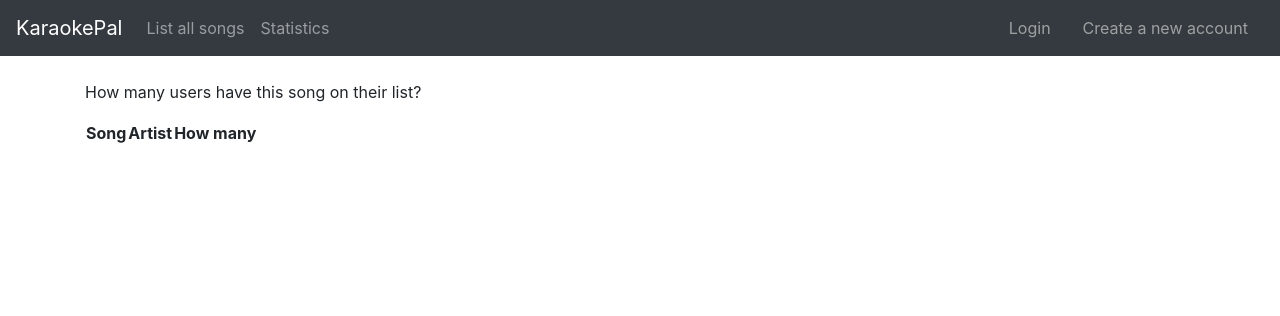
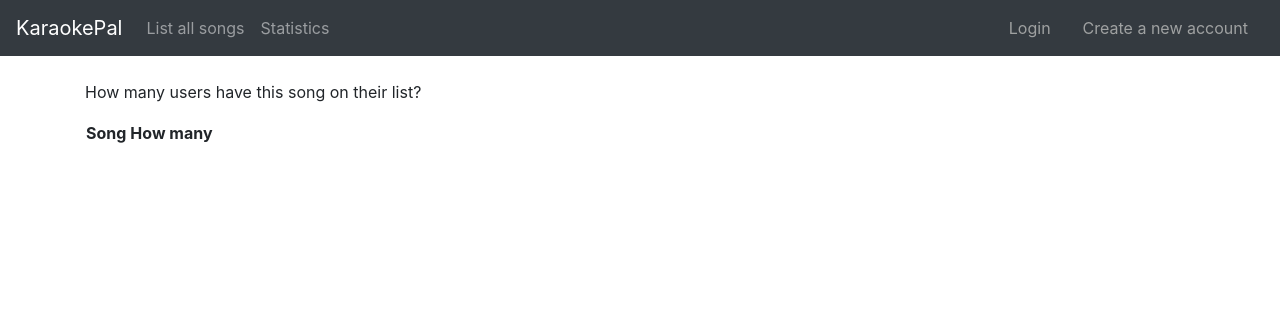
Before and after one commit to apndx/Karaokepal, a Flask app: page /songs/stats/ in a window 1280 px wide. Shown: the top 316 px of the page. Run offline with Flask 2, Linux system fonts and the light colour scheme; data that the repository does not hold is empty; some libraries are stand-ins or nearby versions.

Commit message:
stats heroku debug

```diff
--- a/application/songs/models.py
+++ b/application/songs/models.py
@@ -57,7 +57,6 @@ class Song(Base):
             response = []
             for row in res:
                 response.append({"name":row[0], "howmany":row[1]})
-
 
         else:
 
--- a/application/templates/songs/stats.html
+++ b/application/templates/songs/stats.html
@@ -7,7 +7,7 @@
 <table>
     <tr>
         <th>Song</th>
-        <th>Artist</th>
+        <th>  </th>
         <th>How many</th>
     </tr>
 
```
